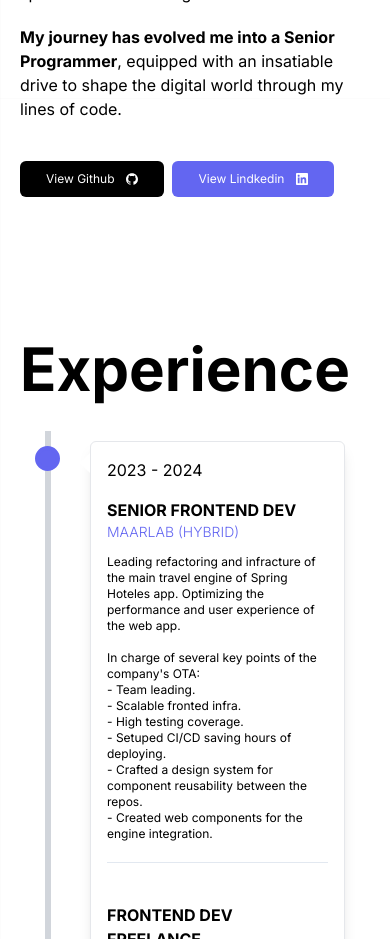
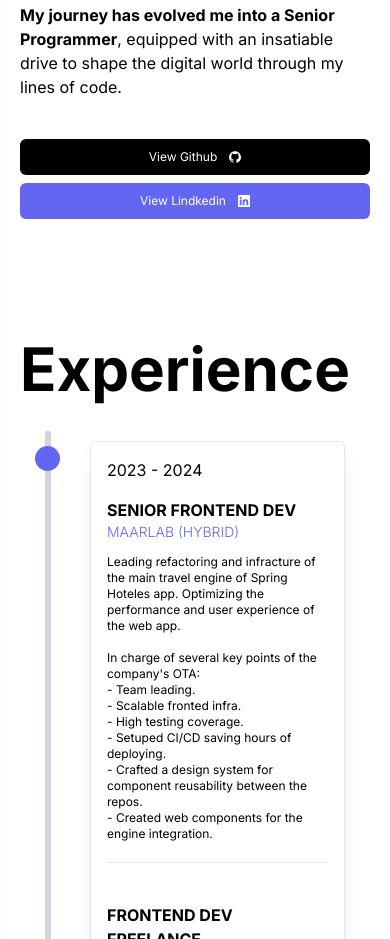
Before and after one commit to Miguelo981/portfolio.miguelo.dev, an Astro site: page /#about in a window 390 px wide. Shown: the part 5810-6749 px from the top of the page. Built offline with nearby package versions, Linux system fonts and the light colour scheme; Astro itself is replaced by a stand-in of ours.

Commit message:
Fix button sizes in mobile

```diff
--- a/src/partials/About.astro
+++ b/src/partials/About.astro
@@ -4,13 +4,13 @@
         <p class="lg:text-lg mb-5">Enthusiastic Fullstack Developer with a passion for crafting <strong>exceptional digital experiences</strong>. I thrive in the dynamic realm of web development and specialize in both traditional and cutting-edge Web3 technologies.</p>
         <p class="lg:text-lg mb-5">Embracing the power of blockchain technology, I'm on a perpetual journey of learning, constantly expanding my horizons. As a fervent autodidact, I've been instrumental in the creation of a diverse range of <strong>side projects and innovative products</strong>, each reflecting my dedication to mastering a spectrum of technologies.</p>
         <p class="lg:text-lg mb-10"><strong>My journey has evolved me into a Senior Programmer</strong>, equipped with an insatiable drive to shape the digital world through my lines of code.</p>
-        <div class="flex gap-2">
+        <div class="flex gap-2 flex-col md:flex-row">
             <a
             title="View Github"
             href="https://github.com/Miguelo981"
             role="button"
             target="_blank"
-            class="flex items-center space-x-3 w-fit group cta-btn px-6 py-2">
+            class="flex justify-center md:justify-start items-center space-x-3 md:w-fit group cta-btn px-6 py-2">
                 <span class="text-xs lg:text-base">View Github</span>
                 <svg class="fill-white group-hover:fill-black h-3 lg:h-5 w-auto" role="img" viewBox="0 0 24 24" xmlns="http://www.w3.org/2000/svg"><title>GitHub</title><path d="M12 .297c-6.63 0-12 5.373-12 12 0 5.303 3.438 9.8 8.205 11.385.6.113.82-.258.82-.577 0-.285-.01-1.04-.015-2.04-3.338.724-4.042-1.61-4.042-1.61C4.422 18.07 3.633 17.7 3.633 17.7c-1.087-.744.084-.729.084-.729 1.205.084 1.838 1.236 1.838 1.236 1.07 1.835 2.809 1.305 3.495.998.108-.776.417-1.305.76-1.605-2.665-.3-5.466-1.332-5.466-5.93 0-1.31.465-2.38 1.235-3.22-.135-.303-.54-1.523.105-3.176 0 0 1.005-.322 3.3 1.23.96-.267 1.98-.399 3-.405 1.02.006 2.04.138 3 .405 2.28-1.552 3.285-1.23 3.285-1.23.645 1.653.24 2.873.12 3.176.765.84 1.23 1.91 1.23 3.22 0 4.61-2.805 5.625-5.475 5.92.42.36.81 1.096.81 2.22 0 1.606-.015 2.896-.015 3.286 0 .315.21.69.825.57C20.565 22.092 24 17.592 24 12.297c0-6.627-5.373-12-12-12"/></svg>
             </a>
@@ -18,7 +18,7 @@
             title="View Linkedin"
             href="https://es.linkedin.com/in/miguel-%C3%A1ngel-rodr%C3%ADguez-hernando-a20b27196"
             target="_blank"
-            class="px-6 py-2 flex items-center w-fit space-x-3 group secondary-btn">
+            class="px-6 py-2 flex justify-center md:justify-start items-center w-full md:w-fit space-x-3 group secondary-btn">
                 <span class="text-xs lg:text-base">View Lindkedin</span>
                 <svg class="fill-white group-hover:fill-indigo-500 h-3 lg:h-5 w-auto" role="img" viewBox="0 0 24 24" xmlns="http://www.w3.org/2000/svg"><title>LinkedIn</title><path d="M20.447 20.452h-3.554v-5.569c0-1.328-.027-3.037-1.852-3.037-1.853 0-2.136 1.445-2.136 2.939v5.667H9.351V9h3.414v1.561h.046c.477-.9 1.637-1.85 3.37-1.85 3.601 0 4.267 2.37 4.267 5.455v6.286zM5.337 7.433c-1.144 0-2.063-.926-2.063-2.065 0-1.138.92-2.063 2.063-2.063 1.14 0 2.064.925 2.064 2.063 0 1.139-.925 2.065-2.064 2.065zm1.782 13.019H3.555V9h3.564v11.452zM22.225 0H1.771C.792 0 0 .774 0 1.729v20.542C0 23.227.792 24 1.771 24h20.451C23.2 24 24 23.227 24 22.271V1.729C24 .774 23.2 0 22.222 0h.003z"/></svg>
             </a>
```
